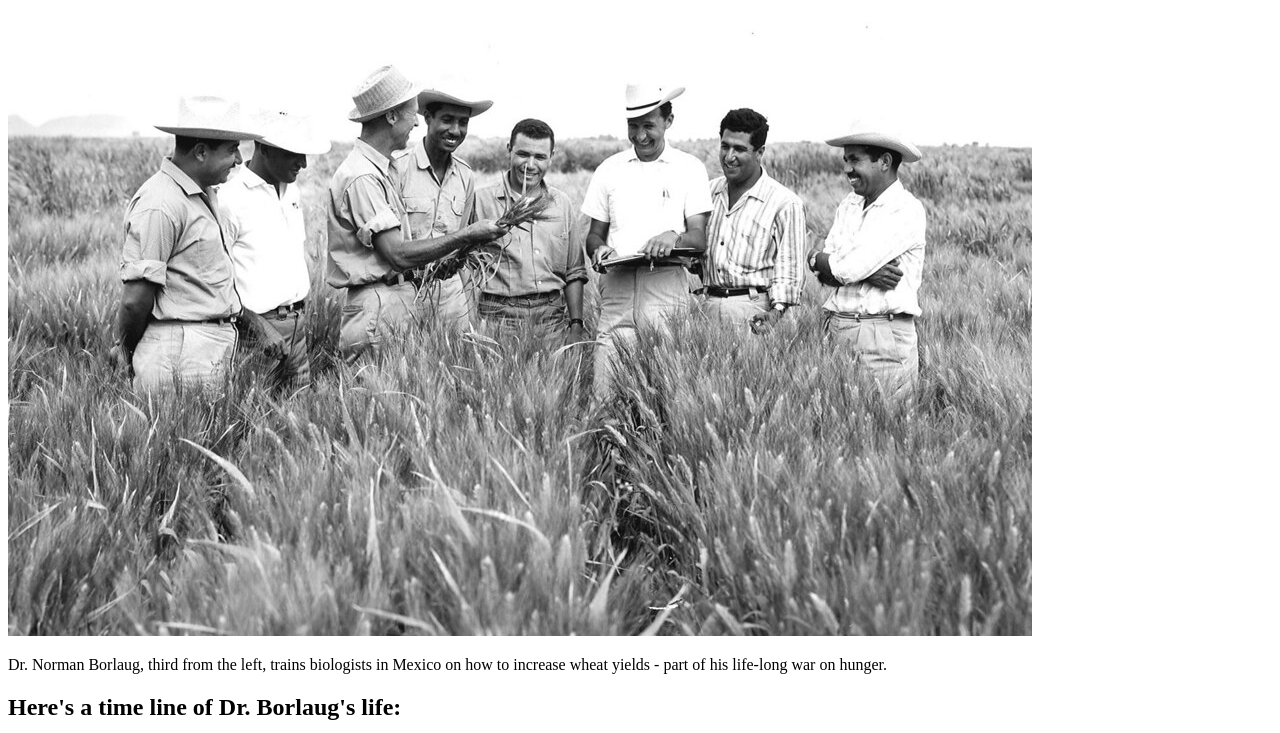
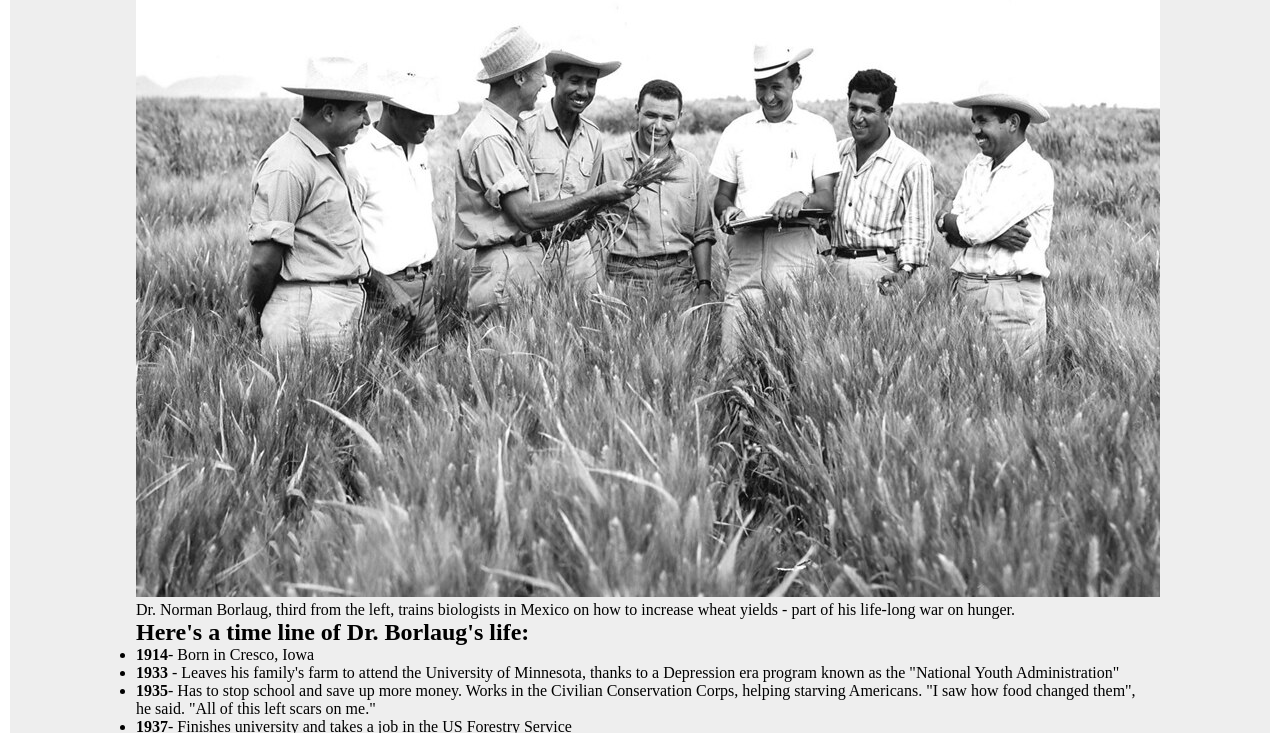
Before and after one commit to 369webforall/tribute, a website: page index.html in a window 1280 px wide. Shown: the part 101-834 px from the top of the page. Drawn offline with Linux system fonts and the light colour scheme.

Commit message:
setup bg color and wrapper

```diff
--- a/index.html
+++ b/index.html
@@ -4,8 +4,11 @@
     <meta charset="UTF-8" />
     <meta name="viewport" content="width=device-width, initial-scale=1.0" />
     <title>tribute-page | Dr. Norman Borlaug</title>
+    <link rel="stylesheet" href="./style.css" />
   </head>
   <body>
+ <div class="main-box">
+  <div class="wrapper">
     <header>
       <h1>Dr. Norman Borlaug</h1>
       <p>The man who saved a billion lives</p>
@@ -113,5 +116,7 @@
         >
       </p>
     </footer>
+  </div>
+  </div>
   </body>
 </html>
--- /dev/null
+++ b/style.css
@@ -0,0 +1,17 @@
+* {
+    margin: 0;
+    padding: 0;
+    box-sizing: border-box;
+}
+
+.main-box {
+    background-color: #eee;
+    margin: 20px 10px;
+    border-radius: 5px;
+}
+
+.wrapper {
+   width: 80%;
+   max-width: 1200px;
+   margin:0 auto;
+}
```
